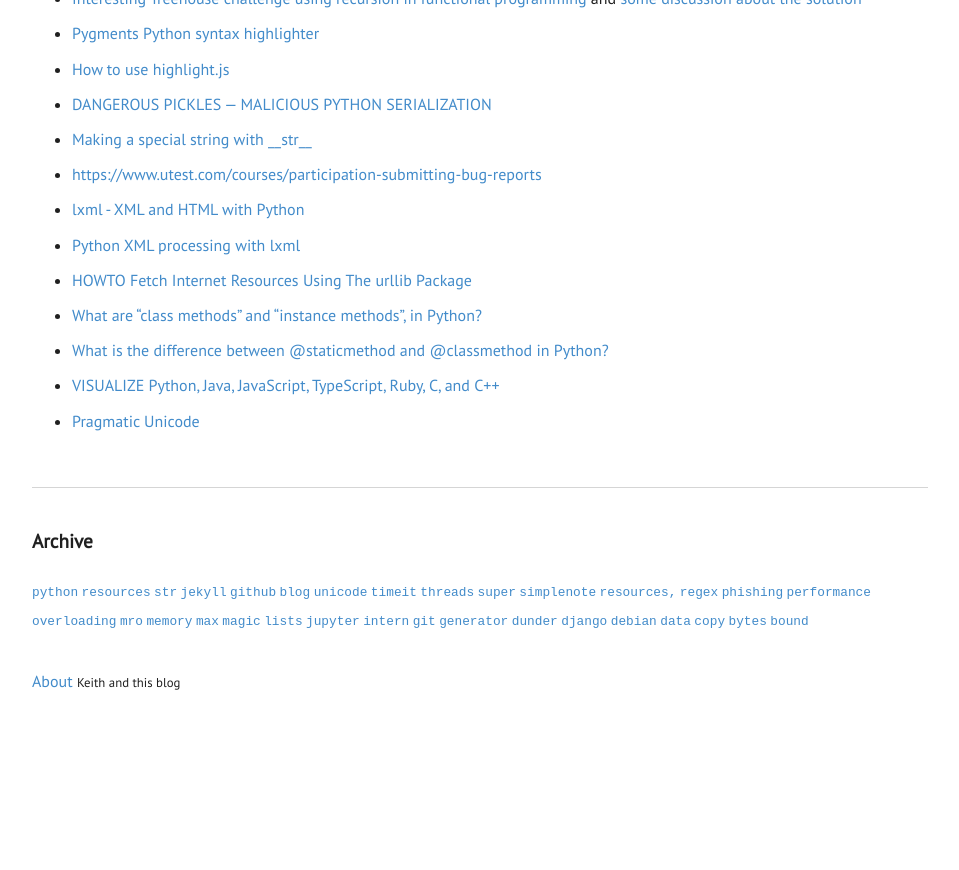
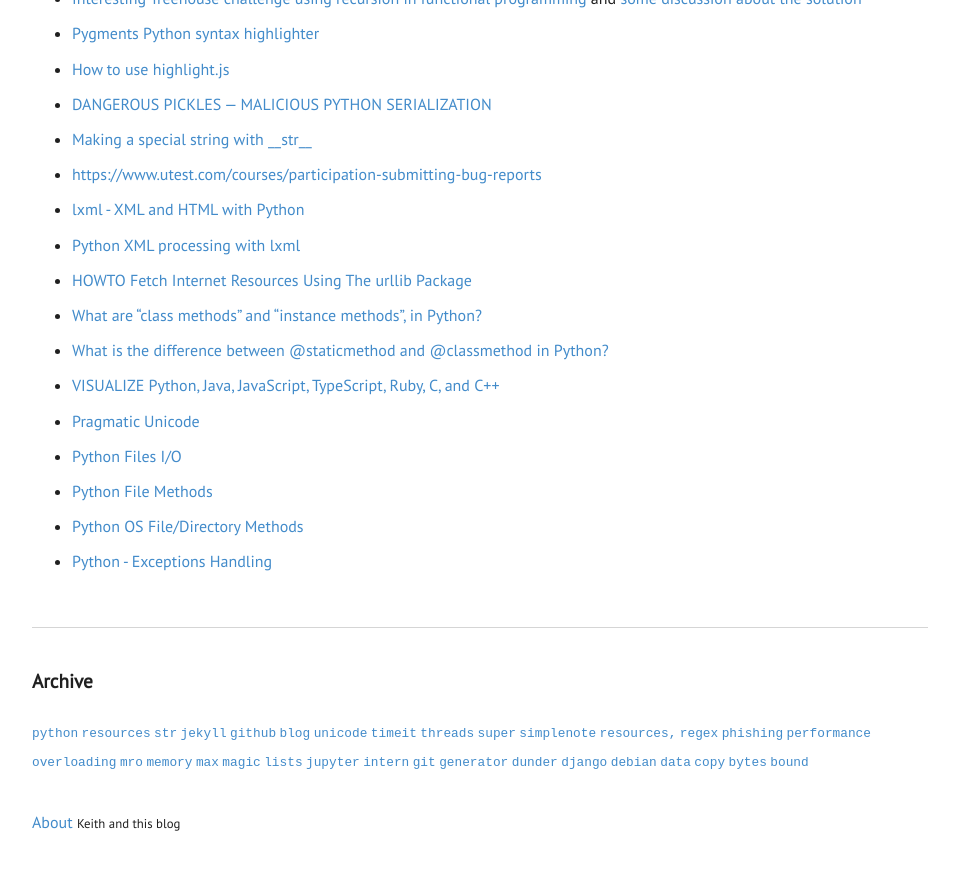
Before and after one commit to keithostertag/keithostertag.github.io, a Jekyll site: the page built from _posts/2017-09-15-useful-links-for-python-programming.md, in a window 1280 px wide and 900 px high, scrolled down 1205 px. Shown: the top 870 px of the window, without its empty margins (160-1119 px from the left). Built offline with Jekyll 4.4.1, drawn with Linux system fonts in a browser that asks for light colours; before the commit the page ends 1964 px from its top, so only the background shows below that.

Commit message:
added links to python

```diff
--- a/_posts/2017-09-15-useful-links-for-python-programming.md
+++ b/_posts/2017-09-15-useful-links-for-python-programming.md
@@ -41,3 +41,7 @@
 * [What is the difference between @staticmethod and @classmethod in Python?](https://stackoverflow.com/questions/136097/what-is-the-difference-between-staticmethod-and-classmethod-in-python)
 * [VISUALIZE Python, Java, JavaScript, TypeScript, Ruby, C, and C++](http://pythontutor.com/)
 * [Pragmatic Unicode](https://nedbatchelder.com/text/unipain.html)
+* [Python Files I/O](https://www.tutorialspoint.com/python/python_files_io.htm)
+* [Python File Methods](https://www.tutorialspoint.com/python/file_methods.htm)
+* [Python OS File/Directory Methods](https://www.tutorialspoint.com/python/os_file_methods.htm)
+* [Python - Exceptions Handling](https://www.tutorialspoint.com/python/python_exceptions.htm)
```
